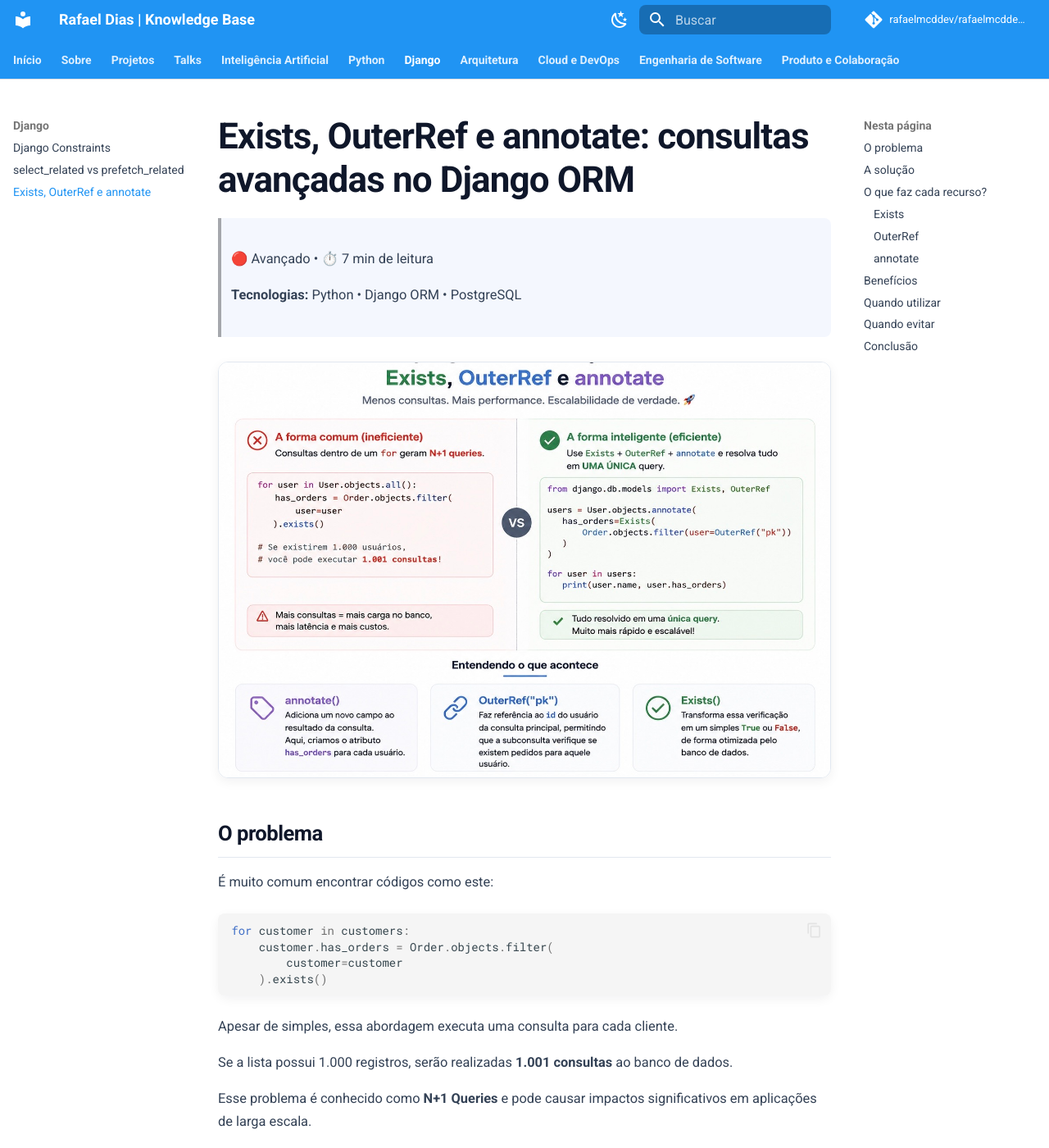
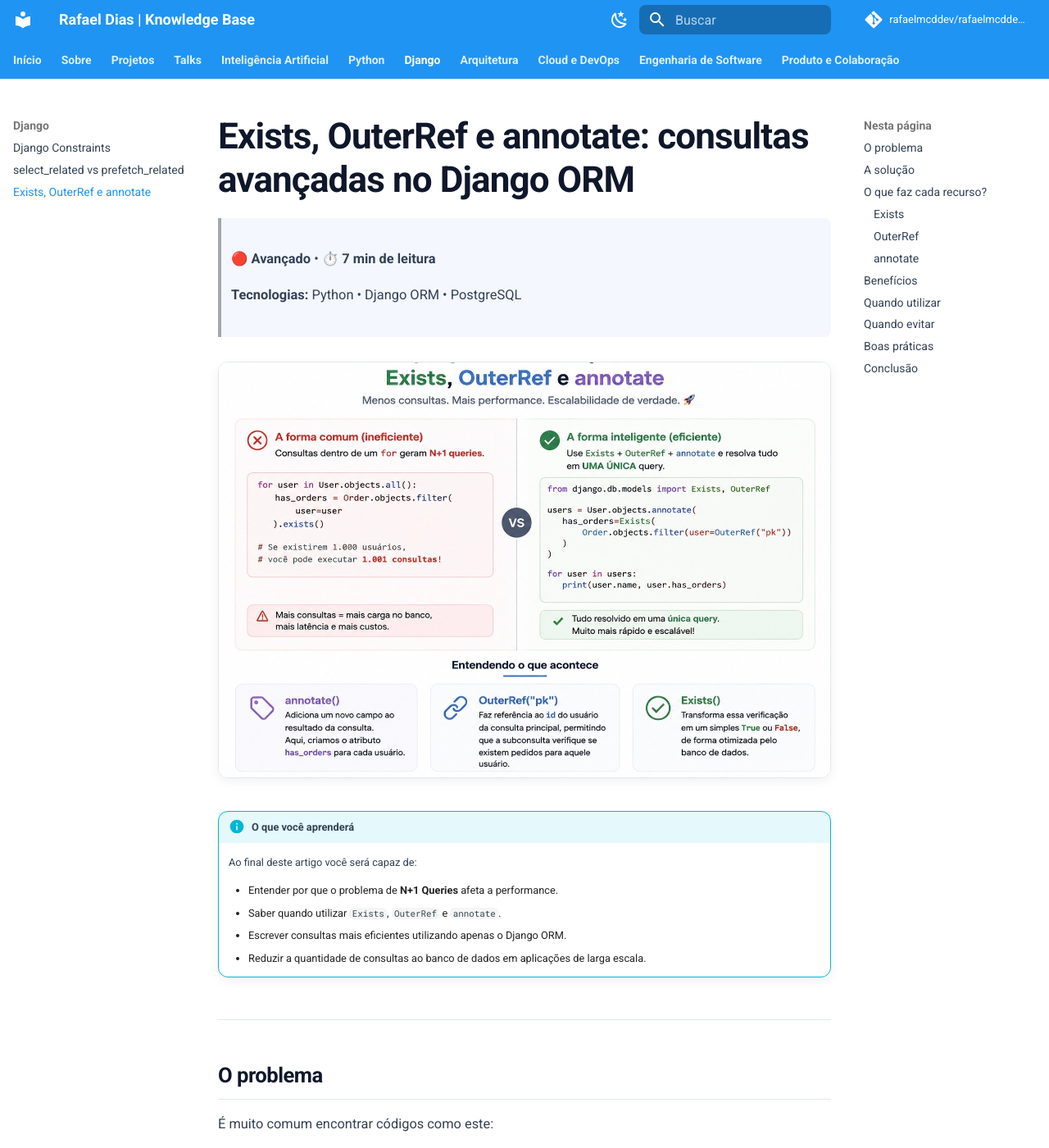
Before and after one commit to rafaelmcddev/rafaelmcddev.github.io, an MkDocs documentation site: the page built from docs/django/exists-outerref-annotate.md, in a window 1280 px wide and 1400 px high. Shown: the whole window at 82% size. Built offline with MkDocs 1.6.1 and Material for MkDocs 9.7.7, drawn with Linux system fonts in a browser that asks for light colours; comment, search, counter and statistics services are not loaded; some of the changed text lies outside the part shown.

Commit message:
Adiciona artigo sobre consultas avançadas com Exists, OuterRef e annotate

```diff
--- a/docs/django/exists-outerref-annotate.md
+++ b/docs/django/exists-outerref-annotate.md
@@ -1,10 +1,33 @@
+---
+title: Exists, OuterRef e annotate
+description: Como utilizar Exists, OuterRef e annotate para eliminar consultas N+1 e escrever consultas muito mais performáticas no Django ORM.
+tags:
+  - Django
+  - ORM
+  - PostgreSQL
+  - Performance
+  - Backend
+  - Python
+---
+
 # Exists, OuterRef e annotate: consultas avançadas no Django ORM
 
-> 🔴 Avançado • ⏱️ 7 min de leitura
+> 🔴 **Avançado** • ⏱️ **7 min de leitura**
 >
 > **Tecnologias:** Python • Django ORM • PostgreSQL
 
 ![Exists, OuterRef e annotate](../assets/images/exists-outerref-annotate.png)
+
+!!! info "O que você aprenderá"
+
+    Ao final deste artigo você será capaz de:
+
+    - Entender por que o problema de **N+1 Queries** afeta a performance.
+    - Saber quando utilizar `Exists`, `OuterRef` e `annotate`.
+    - Escrever consultas mais eficientes utilizando apenas o Django ORM.
+    - Reduzir a quantidade de consultas ao banco de dados em aplicações de larga escala.
+
+---
 
 ## O problema
 
@@ -147,6 +170,15 @@
 
 ---
 
+## Boas práticas
+
+- Prefira `Exists()` quando o objetivo for apenas verificar a existência de registros.
+- Utilize `OuterRef()` apenas em subqueries correlacionadas.
+- Combine `annotate()` com outros recursos do ORM para manter a lógica próxima do banco.
+- Antes de otimizar, utilize ferramentas como Django Debug Toolbar ou `QuerySet.explain()` para identificar gargalos reais.
+
+---
+
 ## Conclusão
 
 O Django ORM oferece recursos extremamente avançados que muitas vezes passam despercebidos.
```
